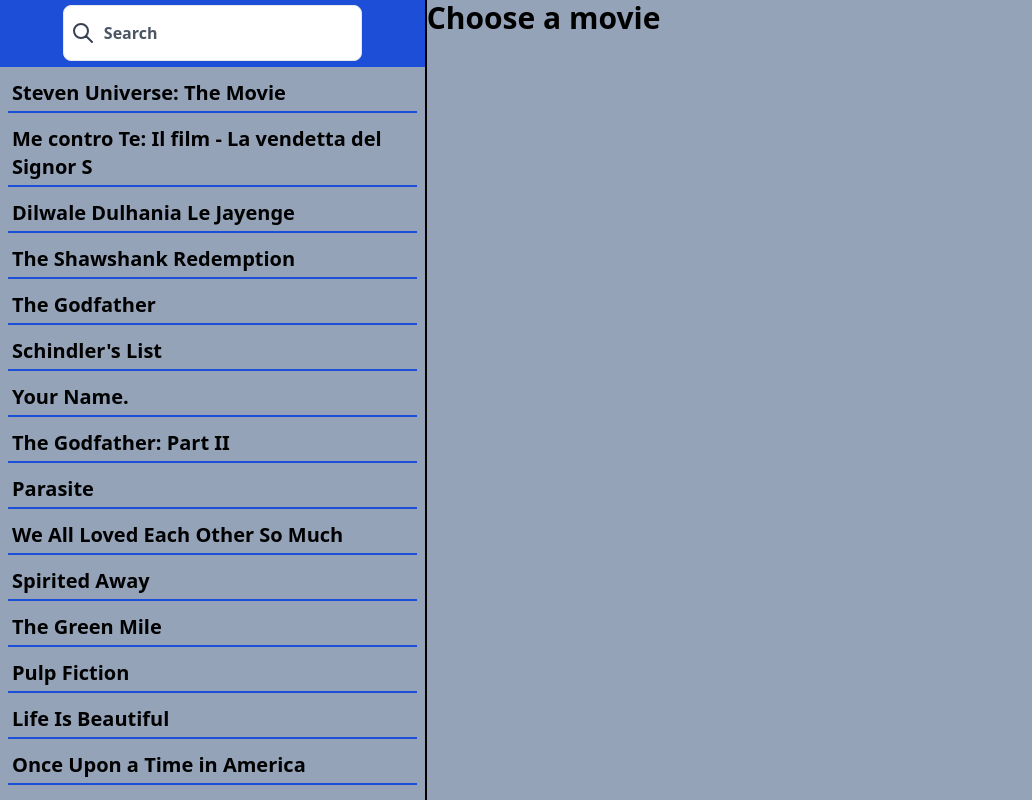
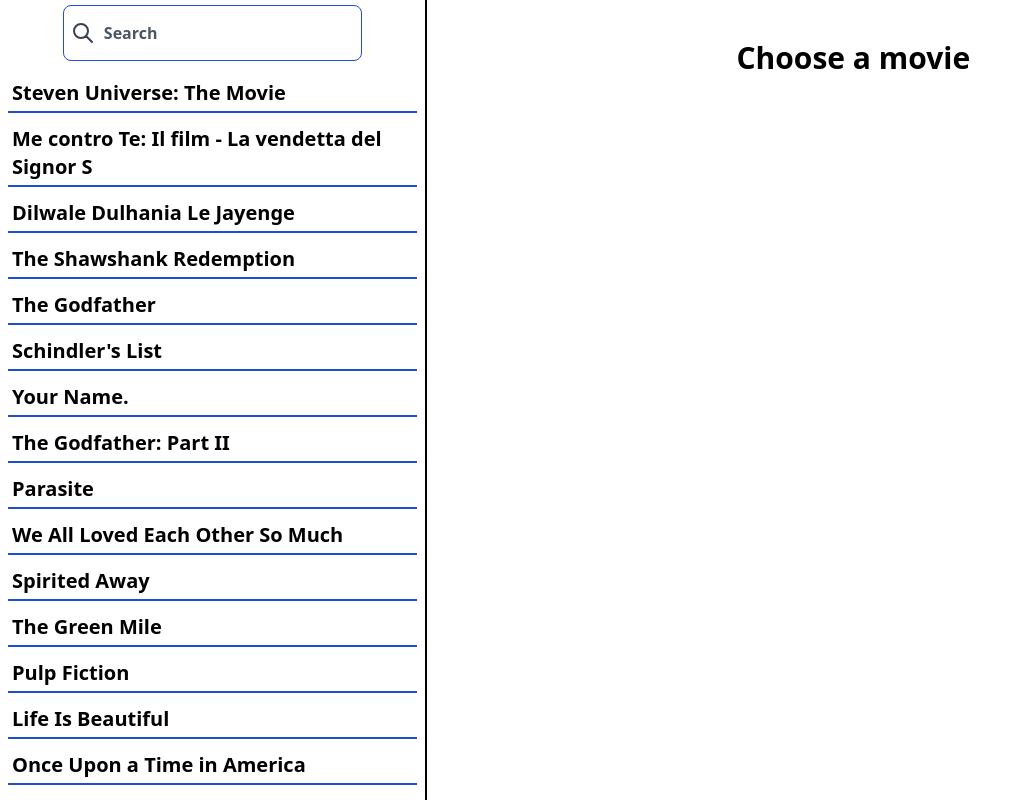
Before and after one commit to mhmdmrabet/whichmovie, a React (Vite) app: page / in a window 1280 px wide. Shown: the whole page, without its empty margins (0-1032 px from the left). Built offline with nearby package versions, Linux system fonts and the light colour scheme; no server answers.

Commit message:
Connect data from external API

```diff
--- a/package.json
+++ b/package.json
@@ -8,7 +8,8 @@
   },
   "dependencies": {
     "react": "^17.0.2",
-    "react-dom": "^17.0.2"
+    "react-dom": "^17.0.2",
+    "react-query": "^3.34.7"
   },
   "devDependencies": {
     "@types/react": "^17.0.33",
--- a/src/Components/App.tsx
+++ b/src/Components/App.tsx
@@ -1,21 +1,35 @@
+import { useQuery } from 'react-query';
 import { MovieDetails } from './MovieDetails';
 import { Movies } from './Movies';
 import { SearchBar } from './SearchBar';
 import moviesData from '../data/movies.json';
-import { useEffect, useState } from 'react';
+import { useState } from 'react';
 import { Movie, MovieListType } from '../dataStructure';
 
 function App(): JSX.Element {
-  const APP_KEY = import.meta.env.VITE_API_KEY;
+  const APP_KEY = import.meta.env.VITE_API_KEY || null;
 
   const [movies, setMovies] = useState<MovieListType>([]);
   const [filteredResults, setFilteredResults] = useState<MovieListType | []>([]);
   const [searchInput, setSearchInput] = useState('');
   const [selectedMovie, setSelectedMovie] = useState<Movie | null>(null);
 
-  useEffect(() => {
+  const fetchMovies = async (): Promise<MovieListType> => {
+    const result = await fetch(
+      `https://api.themoviedb.org/3/discover/movie?sort_by=popularity.desc&api_key=${APP_KEY}`
+    );
+    return result.json();
+  };
+
+  const onSuccess = (data: { results: MovieListType }) => {
+    setMovies(data.results);
+  };
+
+  const onError = () => {
     setMovies(moviesData.results);
-  }, []);
+  };
+
+  const { isLoading } = useQuery('movies', fetchMovies, { onSuccess, onError });
 
   const searchMovies = (event: React.FormEvent<HTMLInputElement>): void => {
     const keyword = event.currentTarget.value;
@@ -34,10 +48,14 @@
   };
 
   return (
-    <div className="text-3xl font-bold flex h-screen bg-slate-400">
+    <div className="text-3xl font-bold flex h-screen">
       <div className="w-1/3 flex flex-col border-r-2 border-black">
         <SearchBar onChangeInputValue={searchMovies} searchValue={searchInput} />
-        <Movies onClickMovie={selectMovie} movies={searchInput ? filteredResults : movies} />
+        {isLoading ? (
+          <h2 className="flex justify-center align-center">Loading ...</h2>
+        ) : (
+          <Movies onClickMovie={selectMovie} movies={searchInput ? filteredResults : movies} />
+        )}
       </div>
       <div className="w-2/3">
         <MovieDetails movie={selectedMovie} />
--- a/src/Components/MovieDetails.tsx
+++ b/src/Components/MovieDetails.tsx
@@ -21,6 +21,10 @@
       <p className="text-lg">{movie?.overview}</p>
     </div>
   );
-  const MovieDetailsDefaultJSX = <h2>Choose a movie</h2>;
+  const MovieDetailsDefaultJSX = (
+    <div className="text-center pt-10">
+      <h2>Choose a movie</h2>
+    </div>
+  );
   return <div className="">{movie ? MovieDetailsJSX : MovieDetailsDefaultJSX}</div>;
 };
--- a/src/Components/SearchBar.tsx
+++ b/src/Components/SearchBar.tsx
@@ -5,11 +5,11 @@
 
 export const SearchBar: React.FC<Props> = ({ onChangeInputValue, searchValue }) => {
   return (
-    <div className="bg-blue-700 basis-1/12 flex items-center justify-center">
+    <div className="basis-1/12 flex items-center justify-center">
       <form action="" className="">
         <div className="relative text-gray-700">
           <input
-            className="w-full h-14 pl-10 pr-3 text-base placeholder-gray-600 border rounded-lg focus:shadow-outline"
+            className="w-full h-14 pl-10 pr-3 text-base placeholder-gray-600 border rounded-lg border-blue-700  focus:shadow-outline"
             type="text"
             placeholder="Search"
             onChange={onChangeInputValue}
--- a/src/main.tsx
+++ b/src/main.tsx
@@ -2,10 +2,17 @@
 import ReactDOM from 'react-dom';
 import './index.css';
 import App from './Components/App';
+import { QueryClient, QueryClientProvider } from 'react-query';
+
+const queryClient = new QueryClient({
+  defaultOptions: { queries: { refetchOnWindowFocus: false } },
+});
 
 ReactDOM.render(
   <React.StrictMode>
-    <App />
+    <QueryClientProvider client={queryClient}>
+      <App />
+    </QueryClientProvider>
   </React.StrictMode>,
   document.getElementById('root')
 );
```
Also changed, not shown: 1 other file (tests, documents, lock files or other folders).
